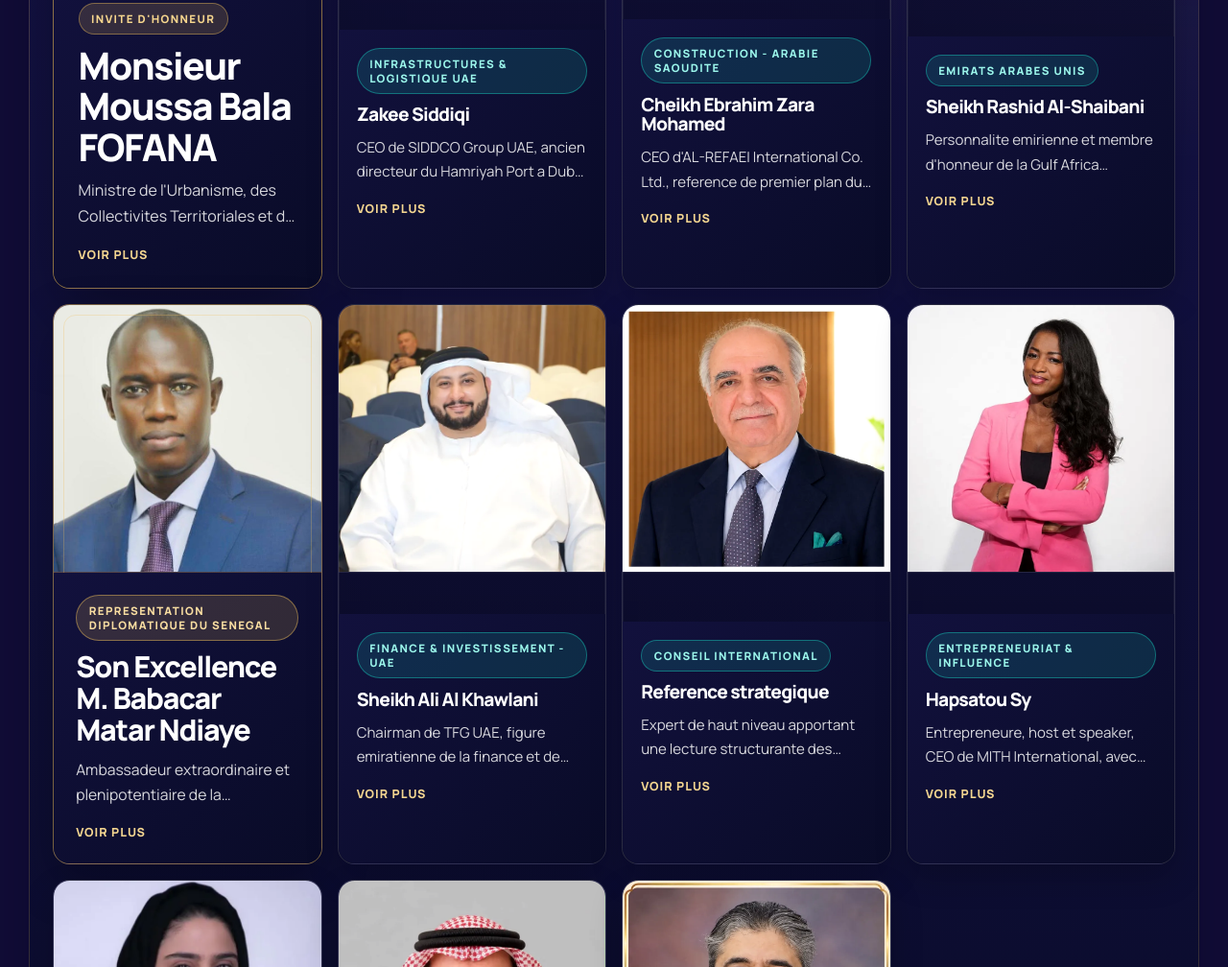
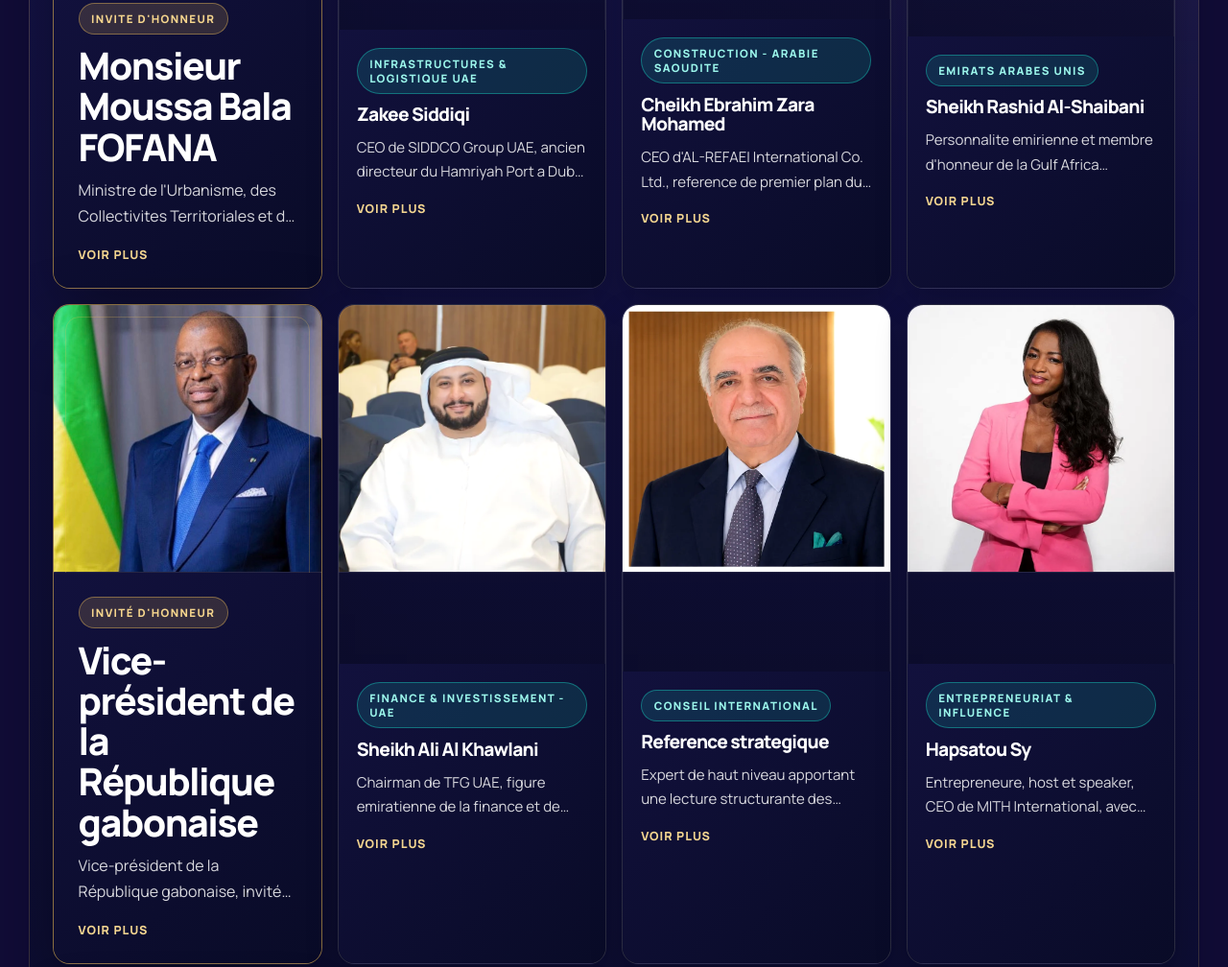
Before and after one commit to aronaeasyoil-bot/AGREX, a website: page index.html in a window 1280 px wide. Shown: the part 2597-3605 px from the top of the page at 96% size. Drawn offline with Linux system fonts and the light colour scheme.

Commit message:
Add Gabon vice-president as guest of honour

```diff
--- a/script.js
+++ b/script.js
@@ -48,7 +48,7 @@ const siteContent = {
       featuredLabel: "Delegation d'excellence",
       featuredTitle: "Delegation institutionnelle et leaders internationaux",
       featuredLead:
-        "Une delegation reunissant responsables publics, diplomates, decideurs et dirigeants d'entreprise engages pour le dialogue entre l'Afrique et le Golfe. Le Ministre Moussa Bala FOFANA y figure comme invite d'honneur unique.",
+        "Une delegation reunissant responsables publics, diplomates, decideurs et dirigeants d'entreprise engages pour le dialogue entre l'Afrique et le Golfe.",
       marqueeLabel: "Autres profils invites",
       moreLabel: "Voir plus",
       lessLabel: "Voir moins",
@@ -60,6 +60,15 @@ const siteContent = {
           tag: "Invite d'honneur",
           title: "Monsieur Moussa Bala FOFANA",
           text: "Ministre de l'Urbanisme, des Collectivites Territoriales et de l'Amenagement des Territoires."
+        },
+        {
+          tier: "vip",
+          featured: true,
+          honour: true,
+          image: "assets/images/highlight-vip-gabon-vice-president.jpg",
+          tag: "Invité d'honneur",
+          title: "Vice-président de la République gabonaise",
+          text: "Vice-président de la République gabonaise, invité d'honneur d'AGREX 2026."
         },
         {
           tier: "vip",
@@ -807,7 +816,7 @@ const siteContent = {
       featuredLabel: "Distinguished delegation",
       featuredTitle: "Institutional delegation & international leaders",
       featuredLead:
-        "A delegation bringing together public officials, diplomats, decision-makers and business leaders committed to dialogue between Africa and the Gulf. Minister Moussa Bala FOFANA is presented here as the sole guest of honour.",
+        "A delegation bringing together public officials, diplomats, decision-makers and business leaders committed to dialogue between Africa and the Gulf.",
       marqueeLabel: "Additional invited profiles",
       moreLabel: "Read more",
       lessLabel: "Show less",
@@ -819,6 +828,15 @@ const siteContent = {
           tag: "Guest of Honour",
           title: "Monsieur Moussa Bala FOFANA",
           text: "Minister of Urbanism, Territorial Communities and Land Planning."
+        },
+        {
+          tier: "vip",
+          featured: true,
+          honour: true,
+          image: "assets/images/highlight-vip-gabon-vice-president.jpg",
+          tag: "Guest of Honour",
+          title: "Vice-President of the Gabonese Republic",
+          text: "Vice-President of the Gabonese Republic, guest of honour at AGREX 2026."
         },
         {
           tier: "vip",
@@ -1725,7 +1743,7 @@ function renderFeaturedVoices(section) {
   };
 
   const renderVipCard = (item, index) => `
-    <article class="featured-vip-card ${item.featured ? "is-featured" : ""} ${item.protocol ? "is-protocol" : ""}">
+    <article class="featured-vip-card ${item.featured ? "is-featured" : ""} ${item.protocol ? "is-protocol" : ""} ${item.honour ? "is-honour" : ""}">
       <div class="featured-vip-media">
         <img
           src="${item.image}"
--- a/styles.css
+++ b/styles.css
@@ -1085,7 +1085,7 @@ select:focus-visible {
 
 .featured-vip-card.is-protocol {
   grid-column: 1;
-  grid-row: 2;
+  grid-row: 3;
   grid-template-columns: 1fr;
   grid-template-rows: auto auto;
   min-height: 0;
@@ -1096,6 +1096,15 @@ select:focus-visible {
     inset 0 0 0 1px rgba(239, 191, 89, 0.1);
 }
 
+.featured-vip-card.is-featured.is-honour {
+  grid-column: 1;
+  grid-row: 2;
+}
+
+.featured-vip-card.is-honour .featured-vip-media img {
+  object-position: 65% top;
+}
+
 .featured-vip-card.is-protocol::before {
   inset: 10px;
   border-color: rgba(239, 191, 89, 0.28);
@@ -1109,6 +1118,7 @@ select:focus-visible {
 }
 
 .featured-vip-media {
+  position: relative;
   aspect-ratio: 1 / 1;
   min-height: 0;
   overflow: hidden;
@@ -1116,6 +1126,8 @@ select:focus-visible {
 }
 
 .featured-vip-media img {
+  position: absolute;
+  inset: 0;
   width: 100%;
   height: 100%;
   object-fit: cover;
@@ -2333,7 +2345,7 @@ button:disabled {
 
   .featured-vip-card.is-protocol {
     grid-column: 1;
-    grid-row: 2;
+    grid-row: 3;
   }
 
   .official-partners-primary {
```
Also changed, not shown: assets/images/highlight-vip-gabon-vice-president.jpg (added).
